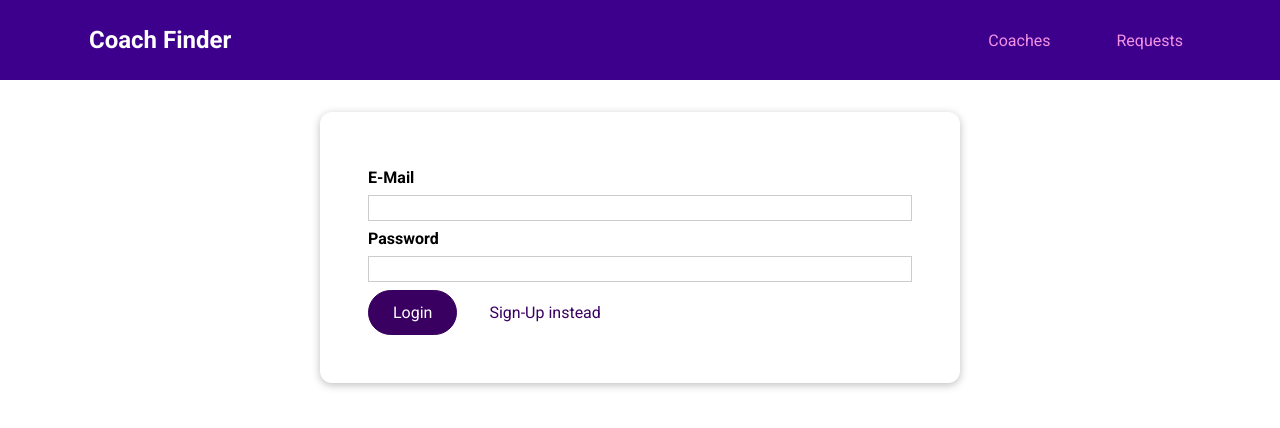
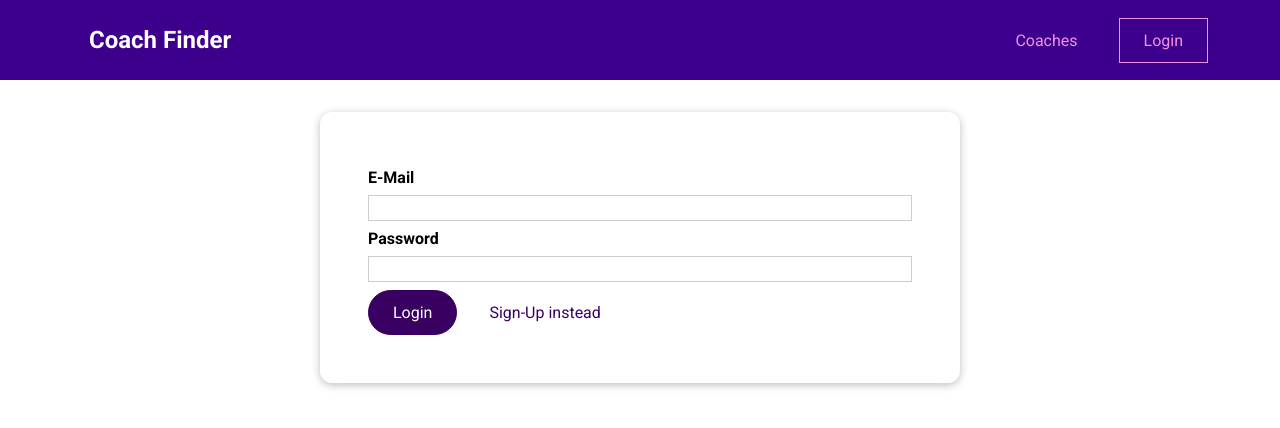
Before and after one commit to kyaarlis/Coach-Finder-App-VueJS, a Vue app: page /auth in a window 1280 px wide. Shown: the top 428 px of the page. Built offline with nearby package versions, Linux system fonts and the light colour scheme.

Commit message:
more login functions

```diff
--- a/src/components/TheHeader.vue
+++ b/src/components/TheHeader.vue
@@ -6,13 +6,26 @@
           <li>
             <router-link to="/coaches">Coaches</router-link>
           </li>
-          <li>
+          <li v-if="token">
             <router-link to="/requests">Requests</router-link>
+          </li>
+          <li v-else>
+            <router-link to="/auth">Login</router-link>
           </li>
         </ul>
       </nav>
     </header>
 </template>
+
+<script>
+import { mapGetters } from 'vuex'
+
+export default {
+  computed: {
+    ...mapGetters(['token']),
+  }
+}
+</script>
 
 <style scoped>
 header {
--- a/src/pages/auth/userAuth.vue
+++ b/src/pages/auth/userAuth.vue
@@ -74,8 +74,10 @@ export default {
             try {
                 if (this.mode === 'login') {
                 await this.$store.dispatch('login', actionPayload)
+                this.$router.push('/')
                 } else {
                    await this.$store.dispatch('signup', actionPayload)
+                   this.$router.push('/')
                 }
             } catch (error) {
                 this.error = error.message || 'Some things went south..'
--- a/src/pages/coaches/CoachesList.vue
+++ b/src/pages/coaches/CoachesList.vue
@@ -16,7 +16,8 @@
       <base-card>
       <div class="controls">
         <base-button mode="outline" @click="setCoaches(true)">Refresh</base-button>
-        <base-button link to="/register" v-if="!isCoach && !loading">Register as a coach</base-button>
+        <base-button link to="/register" v-if="isCoach && !loading && token">Register as a coach</base-button>
+        <base-button link to="/auth" v-if="!token">Login</base-button>
       </div>
       <base-spinner v-if="loading"></base-spinner>
         <ul v-else-if="hasCoaches">
@@ -53,11 +54,12 @@ export default {
               career: true,
             },
             loading: false,
-            error: null
+            error: null,
+            loggedIn: false
       }
     },
     computed: {
-        ...mapGetters(['coaches', 'isCoach']),
+        ...mapGetters(['coaches', 'isCoach', 'token']),
         hasCoaches() {
           return !this.loading && this.$store.getters['hasCoaches']
         },
@@ -95,7 +97,8 @@ export default {
     }
   },
   created() {
-    this.setCoaches()
+    this.setCoaches(),
+    console.log(this.coaches)
   }
 }
 </script>
```
